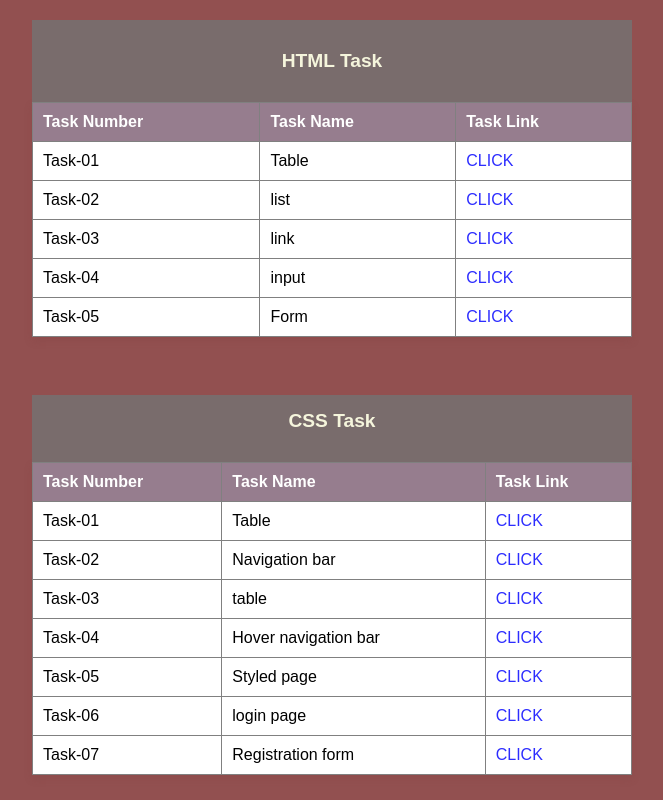
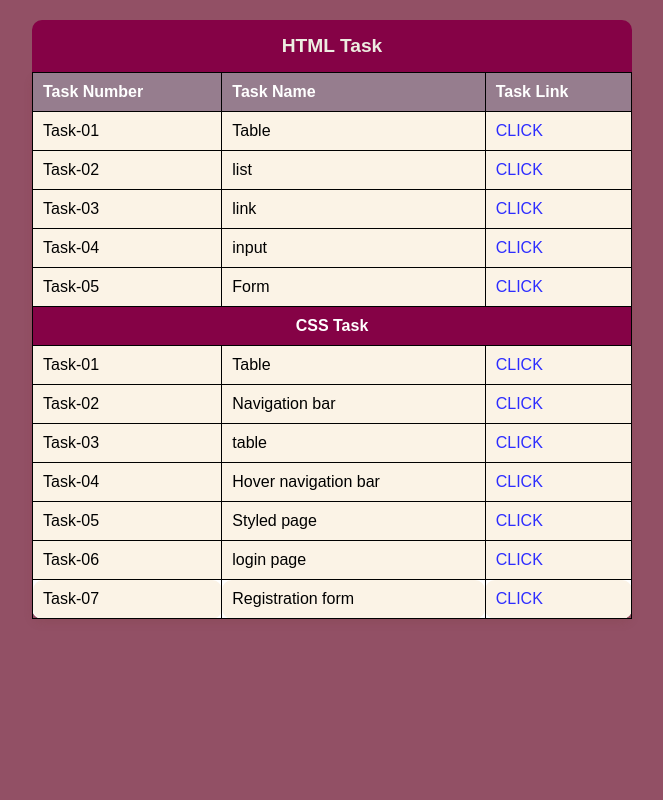
Before and after one commit to nishanth9491/mern, a plain HTML site: page index.html in a window 1280 px wide. Shown: the whole page, without its empty margins (308-971 px from the left). Drawn offline with Linux system fonts and the light colour scheme.

Commit message:
Update index.html

```diff
--- a/index.html
+++ b/index.html
@@ -3,11 +3,11 @@
   <head>
     <meta charset="UTF-8" />
     <meta name="viewport" content="width=device-width, initial-scale=1.0" />
-    <title>MERN TASKS</title>
+    <title>tasks</title>
     <style>
-     body {
+      body {
         font-family: Arial, sans-serif;
-        background-color: #925050;
+        background-color: #925065;
         margin: 0;
         padding: 0;
       }
@@ -34,8 +34,8 @@
         padding-bottom: 15px;
         font-size: larger;
         font-weight: bold;
-        background-color: #796c6c;
-        color: beige;
+        background-color: #850246;
+        color: rgb(237, 237, 225);
       }
 
       th,
@@ -59,32 +59,40 @@
       }
 
       tr:hover {
-        background-color: #f2f2f2;
       }
 
       table a:hover {
-        color: #1262c5;
         text-decoration: underline;
+      }
+      table,
+      th,
+      tr,
+      td {
+        border: 1px solid black;
+      }
+      caption {
+        border-radius: 10px 10px 0px 0px;
+      }
+
+      .l {
+        border-radius: 10px;
+      }
+      table {
+        border-radius: 10px;
+      }
+      tr {
+        background-color: rgb(251, 243, 230);
+      }
+      td a:hover {
+        transition: 0.25s;
+        color: #925065;
       }
     </style>
   </head>
   <body>
     <center>
-      <table
-        border="1"
-        cellpadding="10"
-        cellspacing="0"
-        height="100%"
-        width="500"
-      >
-        <caption
-          style="
-            padding-top: 5%;
-            padding-bottom: 5%;
-            font-size: larger;
-            font-weight: bold;
-          "
-        >
+      <table cellspacing="0" height="100%" width="500">
+        <caption>
           HTML Task
         </caption>
         <tr>
@@ -110,32 +118,20 @@
         <tr>
           <td>Task-04</td>
           <td>input</td>
-          <td><a href="1_TASK/4_TASK.HTML">CLICK</a></td>
+          <td><a href="1_TASK/4_TASK.html">CLICK</a></td>
         </tr>
         <tr>
           <td>Task-05</td>
           <td>Form</td>
           <td><a href="1_TASK/5_TASK.html">CLICK</a></td>
         </tr>
-      </table>
-      <br />
-      <table
-        border="1"
-        cellpadding="10"
-        cellspacing="0"
-        height="100%"
-        width="500"
-      >
-        <caption
-          style="padding-bottom: 5%; font-size: larger; font-weight: bold"
-        >
-          CSS Task
-        </caption>
+
         <tr>
-          <th>Task Number</th>
-          <th>Task Name</th>
-          <th>Task Link</th>
+          <th colspan="3" style="text-align: center; background-color: #850246">
+            CSS Task
+          </th>
         </tr>
+
         <tr>
           <td>Task-01</td>
           <td>Table</td>
@@ -166,10 +162,10 @@
           <td>login page</td>
           <td><a href="CSSTASK/6_CSS.html">CLICK</a></td>
         </tr>
-        <tr>
-          <td>Task-07</td>
-          <td>Registration form</td>
-          <td><a href="CSSTASK/7_CSS.html">CLICK</a></td>
+        <tr class="l">
+          <td class="l">Task-07</td>
+          <td class="l">Registration form</td>
+          <td class="l"><a href="CSSTASK/7_CSS.html">CLICK</a></td>
         </tr>
       </table>
     </center>
```
